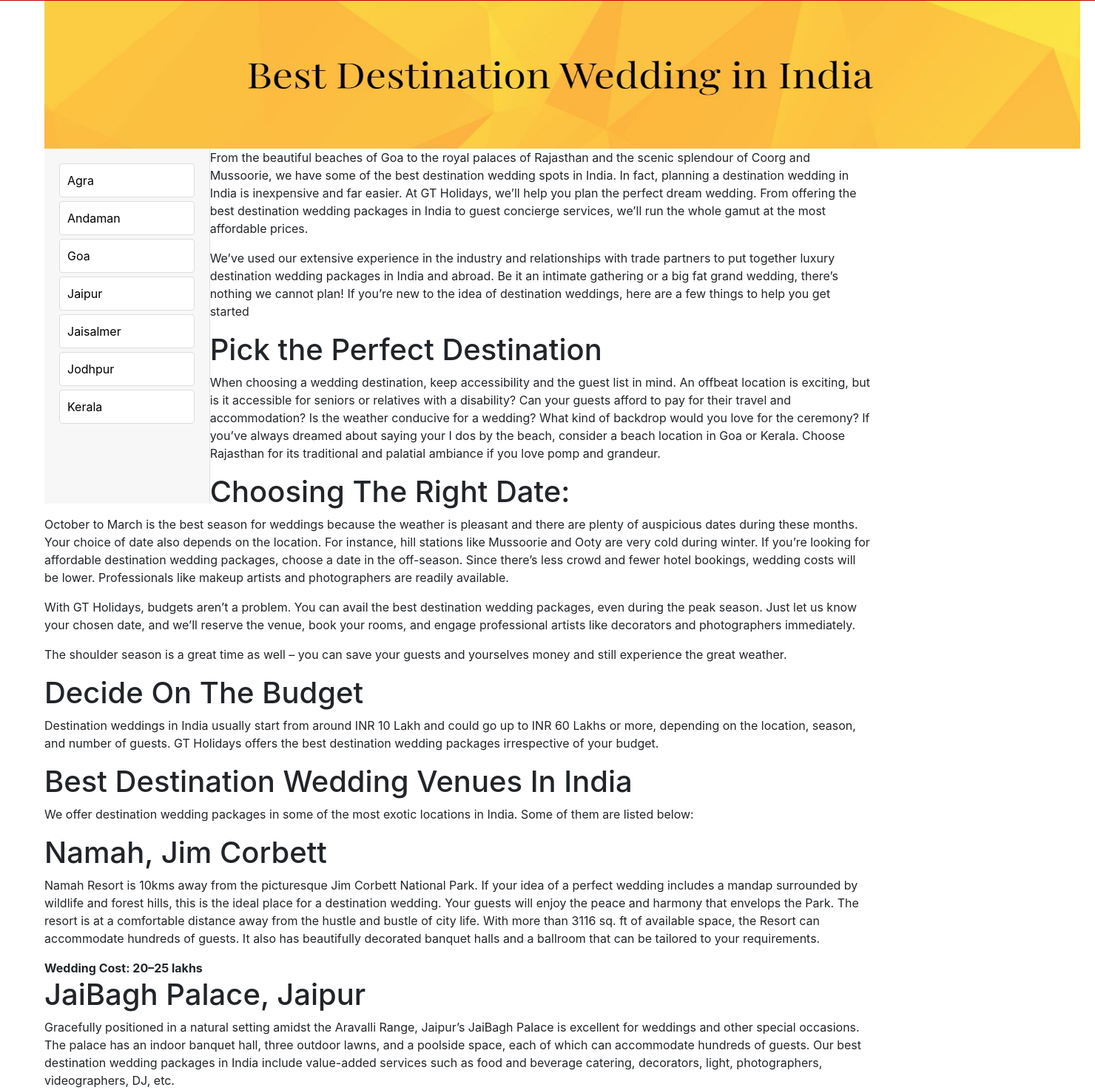
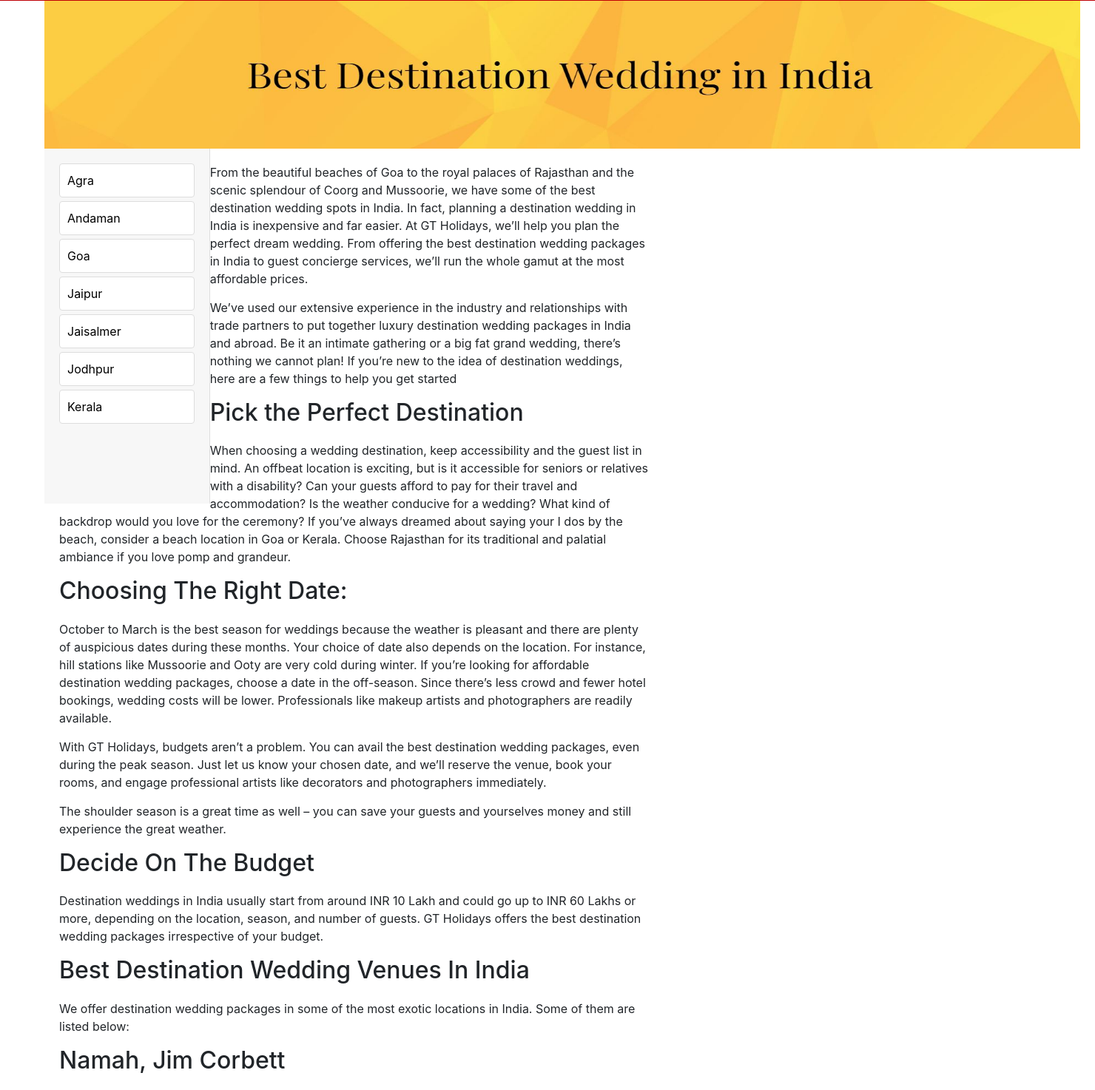
Before and after one commit to josevinoth/bvm_tours_travel_v1.0, a Django app: template tt_project/tt_app/templates/tt_html/wedding_india.html in a window 1480 px wide. Shown: the part 163-1637 px from the top of the page at 74% size. Run offline with Django 3.2, Linux system fonts and the light colour scheme; the template is opened without the code that fills it, so the values that code supplies are empty; some libraries are stand-ins or nearby versions.

Commit message:
commit pooja(20-aug-2024) added wedding india

```diff
--- a/tt_project/tt_app/templates/tt_html/wedding_india.html
+++ b/tt_project/tt_app/templates/tt_html/wedding_india.html
@@ -25,6 +25,28 @@
             background-color: #FFD700;
             color: #fff;
         }
+    .content {
+    width: 75%;
+
+    padding: 20px;
+    box-sizing: border-box;
+}
+
+.content h1 {
+    font-size: 2em;
+    margin-bottom: 20px;
+}
+
+.content h2 {
+    font-size: 1.5em;
+    margin-top: 30px;
+    margin-bottom: 15px;
+}
+
+.content p {
+    margin-bottom: 15px;
+
+
 
 </style>
 <div class="container-fluid">
@@ -43,12 +65,14 @@
         <a href="{% url 'wedding_kerala' %}">Kerala</a>
 
     </div>
+                <div class="content">
 			   <p>From the beautiful beaches of Goa to the royal palaces of Rajasthan and the scenic splendour of Coorg and Mussoorie, we have some of the best destination wedding spots in India. In fact, planning a destination wedding in India is inexpensive and far easier. At GT Holidays, we’ll help you plan the perfect dream wedding. From offering the best destination wedding packages in India to guest concierge services, we’ll run the whole gamut at the most affordable prices.</p>
                 <p>We’ve used our extensive experience in the industry and relationships with trade partners to put together luxury destination wedding packages in India and abroad. Be it an intimate gathering or a big fat grand wedding, there’s nothing we cannot plan!
 					If you’re new to the idea of destination weddings, here are a few things to help you get started</p>
 				 <h1>Pick the Perfect Destination</h1>
 			     <p>When choosing a wedding destination, keep accessibility and the guest list in mind. An offbeat location is exciting, but is it accessible for seniors or relatives with a disability? Can your guests afford to pay for their travel and accommodation? Is the weather conducive for a wedding? What kind of backdrop would you love for the ceremony? If you’ve always dreamed about saying your I dos by the beach, consider a beach location in Goa or Kerala. Choose Rajasthan for its traditional and palatial ambiance if you love pomp and grandeur.</p>
 			     <h1>Choosing The Right Date:</h1>
+
 			     <p>October to March is the best season for weddings because the weather is pleasant and there are plenty of auspicious dates during these months. Your choice of date also depends on the location. For instance, hill stations like Mussoorie and Ooty are very cold during winter. If you’re looking for affordable destination wedding packages, choose a date in the off-season. Since there’s less crowd and fewer hotel bookings, wedding costs will be lower. Professionals like makeup artists and photographers are readily available.</p>
 			     <p>With GT Holidays, budgets aren’t a problem. You can avail the best destination wedding packages, even during the peak season. Just let us know your chosen date, and we’ll reserve the venue, book your rooms, and engage professional artists like decorators and photographers immediately.</p>
                  <p>The shoulder season is a great time as well – you can save your guests and yourselves money and still experience the great weather.</p>
@@ -79,6 +103,7 @@
 			               <p>Visit us or call us at 9940882200 to connect with a relationship manager at GT Holidays. All we need is a general idea, and we’ll schedule a meeting to discuss your options.</p>
                             <h4>Do you organise only weddings or other events as well?</h4>
 			                <p>We are South India’s premium travel agency. We arrange honeymoon packages, cruise packages, and family vacation packages to more than 100 destinations in India and across the world.</p>
+                       </div>
                 <div class="container">
                         <div class="row row-cols-2 row-cols-lg-5 g-2 g-lg-3">
                          <div class="col">
```
